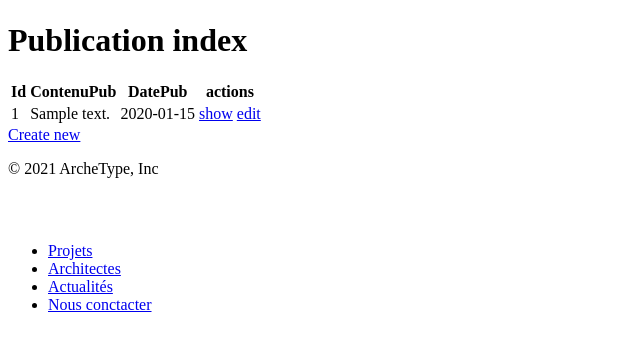
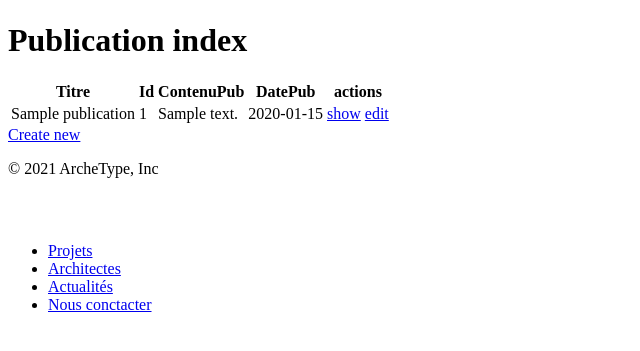
Before and after one commit to Hamid-DUMIOT/Archetype, a Symfony app: template templates/publication/index.html.twig in a window 1280 px wide. Shown: the part 188-539 px from the top of the page, without its empty margins (0-640 px from the left). Run offline with Twig, Linux system fonts and the light colour scheme; the template is opened without the code that fills it: most values are stand-ins (such as "Sample title", 1, 10 or a date in 2020); some libraries are stand-ins or nearby versions.

Commit message:
Publication fonctionnel

```diff
--- a/templates/publication/index.html.twig
+++ b/templates/publication/index.html.twig
@@ -1,6 +1,7 @@
 {% extends 'base.html.twig' %}
 
-{% block title %}Publication index{% endblock %}
+{% block title %}Publication index
+{% endblock %}
 
 {% block body %}
 	<h1>Publication index</h1>
@@ -8,6 +9,7 @@
 	<table class="table">
 		<thead>
 			<tr>
+				<th>Titre</th>
 				<th>Id</th>
 				<th>ContenuPub</th>
 				<th>DatePub</th>
@@ -17,6 +19,7 @@
 		<tbody>
 			{% for publication in publications %}
 				<tr>
+					<td>{{ publication.titre }}</td>
 					<td>{{ publication.id }}</td>
 					<td>{{ publication.contenuPub }}</td>
 					<td>{{ publication.datePub ? publication.datePub|date('Y-m-d') : '' }}</td>
--- a/templates/publication/show.html.twig
+++ b/templates/publication/show.html.twig
@@ -15,6 +15,10 @@
 			<tr>
 				<th>ContenuPub</th>
 				<td>{{ publication.contenuPub }}</td>
+			</tr>
+			<tr>
+				<th>Titre</th>
+				<td>{{ publication.titre ? }}</td>
 			</tr>
 			<tr>
 				<th>DatePub</th>
```
Also changed, not shown: src/Entity/Publication.php (+17 -0 lines), 1 other file. Lines whose indentation alone changed are shown as unchanged.
